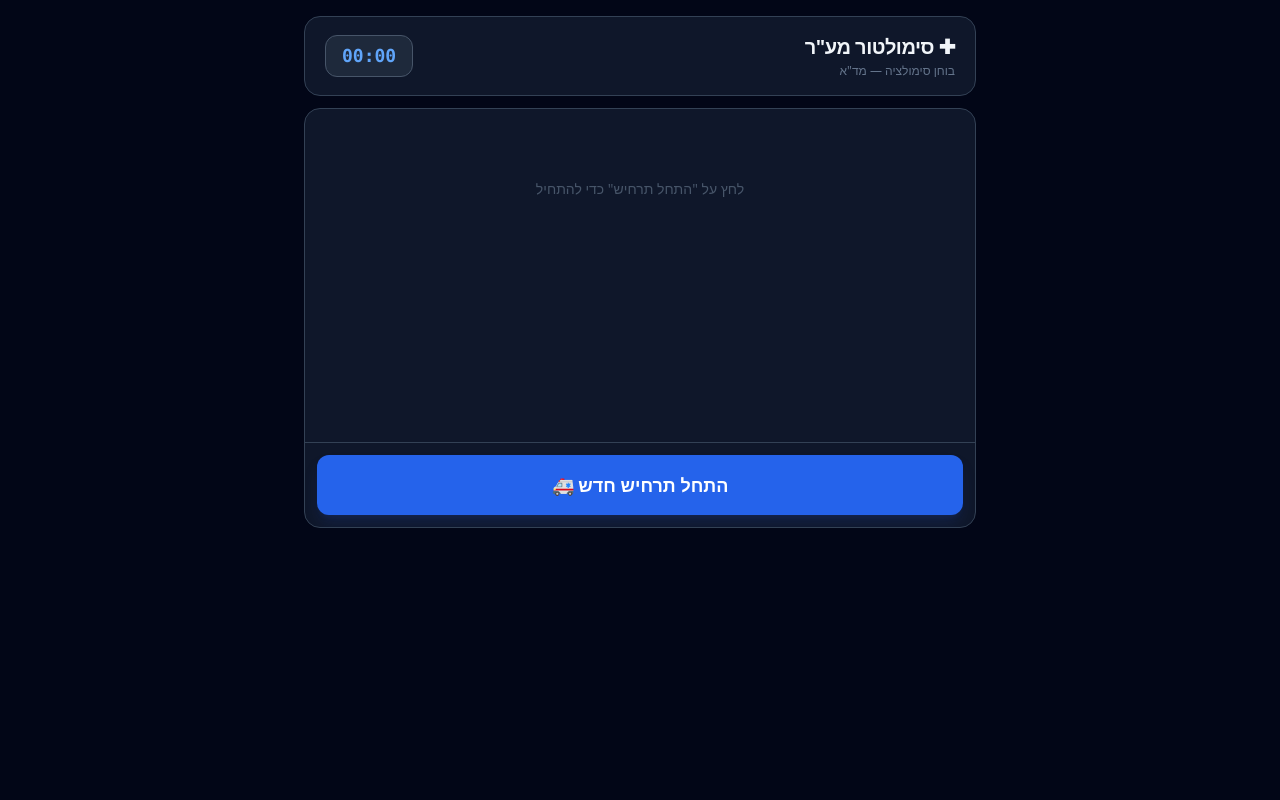
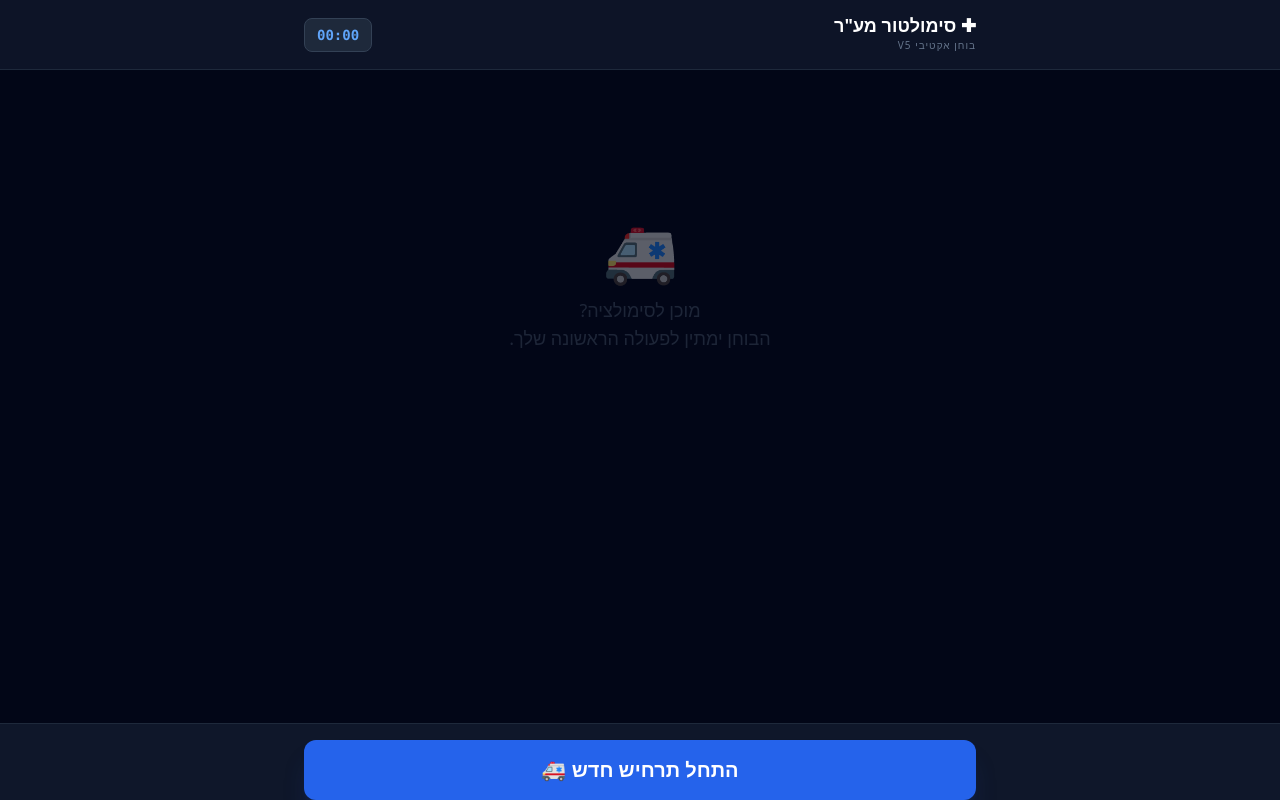
Before and after one commit to yehuda9587/mda-sim, a Next.js app: page / in a window 1280 px wide. Built offline with nearby package versions, Linux system fonts and the light colour scheme.

Commit message:
claude_ami_ui_7

```diff
--- a/app/globals.css
+++ b/app/globals.css
@@ -14,16 +14,18 @@ html, body {
 
 /* קונטיינר גובה דינמי שמתחשב במקלדת */
 .h-dynamic {
-  height: 100dvh;
+  height: 100dvh; /* גובה דינמי שמתעדכן עם המקלדת */
   display: flex;
   flex-direction: column;
 }
 
-/* אזור הצ'אט - יתפוס את כל המקום הפנוי */
-.chat-container {
-  flex: 1;
-  overflow-y: auto;
-  -webkit-overflow-scrolling: touch; /* גלילה חלקה ב-iOS */
+/* הסתרת פסי גלילה */
+.no-scrollbar::-webkit-scrollbar {
+  display: none;
+}
+.no-scrollbar {
+  -ms-overflow-style: none;
+  scrollbar-width: none;
 }
 
 .pb-safe {
--- a/app/layout.tsx
+++ b/app/layout.tsx
@@ -6,7 +6,6 @@ export const metadata: Metadata = {
   description: "אימון סכמת ABCDE",
 };
 
-// הגדרות Viewport למניעת זום ויישור למסך מלא
 export const viewport: Viewport = {
   width: "device-width",
   initialScale: 1,
--- a/app/page.tsx
+++ b/app/page.tsx
@@ -2,7 +2,7 @@
 import { useState, useEffect, useRef, useCallback } from 'react';
 
 interface ChatMessage {
-  role: 'user' | 'assistant';
+  role: 'user' | 'assistant' | 'model';
   content: string;
 }
 
@@ -15,25 +15,20 @@ const STORAGE_KEY = 'mda_sim_v5';
 const SCORE_RE = /ציון\s+סופי:\s*(\d+)/i;
 
 export default function MdaSimulator() {
-  const [messages, setMessages]         = useState<ChatMessage[]>([]);
-  const [input, setInput]               = useState('');
-  const [seconds, setSeconds]           = useState(0);
+  const [messages, setMessages] = useState<ChatMessage[]>([]);
+  const [input, setInput] = useState('');
+  const [seconds, setSeconds] = useState(0);
   const [timerRunning, setTimerRunning] = useState(false);
-  const [paused, setPaused]             = useState(false);
-  const [loading, setLoading]           = useState(false);
+  const [paused, setPaused] = useState(false);
+  const [loading, setLoading] = useState(false);
   const [scoreHistory, setScoreHistory] = useState<ScoreEntry[]>([]);
-
-  // ─── lockedScenario — לב הפתרון ──────────────────────────────────────────
-  // נבחר בשרת בהודעה הראשונה → מוחזר ב-X-Scenario header → נשלח בכל request.
-  // ערובה לכך שאותו system-prompt (= אותו פצוע) נבנה לאורך כל השיחה.
   const [lockedScenario, setLockedScenario] = useState<object | null>(null);
 
   const scrollRef = useRef<HTMLDivElement>(null);
-  const inputRef  = useRef<HTMLInputElement>(null);
+  const inputRef = useRef<HTMLInputElement>(null);
 
   const isActive = lockedScenario !== null || loading;
 
-  // ─── Side effects ─────────────────────────────────────────────────────────
   useEffect(() => {
     try {
       const raw = localStorage.getItem(STORAGE_KEY);
@@ -48,46 +43,38 @@ export default function MdaSimulator() {
   }, [timerRunning, paused]);
 
   useEffect(() => {
-    scrollRef.current?.scrollIntoView({ behavior: 'smooth' });
+    if (scrollRef.current) {
+      scrollRef.current.scrollIntoView({ behavior: 'smooth' });
+    }
   }, [messages]);
 
   useEffect(() => {
     if (isActive && !paused && !loading) inputRef.current?.focus();
   }, [isActive, paused, loading, messages.length]);
 
-  // ─── Helpers ──────────────────────────────────────────────────────────────
   const fmt = (s: number) =>
     `${String(Math.floor(s / 60)).padStart(2, '0')}:${String(s % 60).padStart(2, '0')}`;
 
   const saveScore = useCallback((score: number) => {
     setScoreHistory(prev => {
-      const updated = [
-        { date: new Date().toLocaleDateString('he-IL'), score },
-        ...prev,
-      ].slice(0, 5);
+      const updated = [{ date: new Date().toLocaleDateString('he-IL'), score }, ...prev].slice(0, 5);
       try { localStorage.setItem(STORAGE_KEY, JSON.stringify(updated)); } catch {}
       return updated;
     });
   }, []);
 
-  // ─── Streaming ────────────────────────────────────────────────────────────
   const handleStream = useCallback(async (res: Response) => {
     const reader = res.body?.getReader();
     if (!reader) return;
-
     setMessages(prev => [...prev, { role: 'assistant', content: '' }]);
-
     let full = '';
     const dec = new TextDecoder();
-
     while (true) {
       const { done, value } = await reader.read();
       if (done) break;
       full += dec.decode(value, { stream: true });
       setMessages(prev => [...prev.slice(0, -1), { role: 'assistant', content: full }]);
     }
-
-    // זיהוי ציון → סיום סימולציה
     const m = full.match(SCORE_RE);
     if (m) {
       saveScore(parseInt(m[1], 10));
@@ -97,11 +84,8 @@ export default function MdaSimulator() {
     }
   }, [saveScore]);
 
-  // ─── Start ────────────────────────────────────────────────────────────────
-  // חשוב: setMessages([initMsg]) — לא setMessages([]) — כדי שה-history לא יתחיל מ-model
   const startScenario = async () => {
     if (loading) return;
-
     const initMsg: ChatMessage = { role: 'user', content: 'התחל תרחיש' };
     setMessages([initMsg]);
     setSeconds(0);
@@ -109,50 +93,36 @@ export default function MdaSimulator() {
     setPaused(false);
     setLockedScenario(null);
     setLoading(true);
-
     try {
       const res = await fetch('/api/chat', {
         method: 'POST',
         headers: { 'Content-Type': 'application/json' },
         body: JSON.stringify({ messages: [initMsg], scenario: null }),
       });
-
-      if (!res.ok) throw new Error(`שגיאת שרת ${res.status}`);
-
-      // שמירת התרחיש מיד לאחר קבלת הheaders (לפני body)
       const raw = res.headers.get('X-Scenario');
-      if (raw) {
-        try { setLockedScenario(JSON.parse(decodeURIComponent(raw))); }
-        catch { console.warn('Failed to parse X-Scenario'); }
-      }
-
+      if (raw) setLockedScenario(JSON.parse(decodeURIComponent(raw)));
       await handleStream(res);
     } catch (err: any) {
       setMessages(prev => [...prev, { role: 'assistant', content: `שגיאה: ${err.message}` }]);
-      setLockedScenario(null);
       setTimerRunning(false);
     } finally {
       setLoading(false);
     }
   };
 
-  // ─── Send ─────────────────────────────────────────────────────────────────
   const sendMessage = async (text: string) => {
     if (!text.trim() || paused || loading || !isActive) return;
-
     const userMsg: ChatMessage = { role: 'user', content: text.trim() };
     const updated = [...messages, userMsg];
     setMessages(updated);
     setInput('');
     setLoading(true);
-
     try {
       const res = await fetch('/api/chat', {
         method: 'POST',
         headers: { 'Content-Type': 'application/json' },
         body: JSON.stringify({ messages: updated, scenario: lockedScenario }),
       });
-      if (!res.ok) throw new Error(`שגיאת שרת ${res.status}`);
       await handleStream(res);
     } catch (err: any) {
       setMessages(prev => [...prev, { role: 'assistant', content: `שגיאה: ${err.message}` }]);
@@ -161,95 +131,63 @@ export default function MdaSimulator() {
     }
   };
 
-  // ─── Render ───────────────────────────────────────────────────────────────
   return (
-    <div dir="rtl" className="min-h-screen bg-slate-950 text-slate-100 p-4 flex flex-col items-center font-sans">
+    <div className="h-dynamic w-full flex flex-col bg-slate-950 overflow-hidden relative">
 
-      {/* היסטוריית ציונים */}
-      {scoreHistory.length > 0 && (
-        <div className="w-full max-w-2xl mb-3 flex gap-2 overflow-x-auto py-1">
-          {scoreHistory.map((h, i) => (
-            <div key={i} className="bg-slate-800 border border-slate-700 rounded-xl p-3 min-w-[78px] text-center flex-shrink-0">
-              <div className="text-[10px] text-slate-500 mb-1">{h.date}</div>
-              <div className={`text-xl font-black ${
-                h.score >= 80 ? 'text-emerald-400' : h.score >= 60 ? 'text-amber-400' : 'text-rose-400'
-              }`}>{h.score}</div>
-            </div>
-          ))}
-        </div>
-      )}
-
-      {/* Header */}
-      <div className="w-full max-w-2xl bg-slate-900 border border-slate-700 rounded-2xl px-5 py-4 mb-3 flex justify-between items-center">
+      {/* Header - גובה קבוע */}
+      <header className="shrink-0 bg-slate-900/90 backdrop-blur-md border-b border-slate-800 p-4 z-20">
+        <div className="max-w-2xl mx-auto flex justify-between items-center w-full">
           <div>
-          <h1 className="text-xl font-bold tracking-tight">✚ סימולטור מע"ר</h1>
-          <p className="text-xs text-slate-500 mt-0.5">בוחן סימולציה — מד"א</p>
+            <h1 className="text-lg font-black text-white leading-none">✚ סימולטור מע"ר</h1>
+            <p className="text-[10px] text-slate-500 uppercase tracking-widest mt-1">בוחן אקטיבי v5</p>
           </div>
           <div className="flex items-center gap-2">
             {timerRunning && (
-            <button
-              onClick={() => setPaused(p => !p)}
-              className="px-3 py-1.5 bg-slate-800 hover:bg-slate-700 border border-slate-600 rounded-lg text-xs font-semibold transition-colors"
-            >
+              <button onClick={() => setPaused(!paused)} className="text-xs bg-slate-800 px-2 py-1.5 rounded border border-slate-700 text-white">
                 {paused ? '▶ המשך' : '⏸ עצור'}
               </button>
             )}
-          <div className={`text-lg font-mono font-bold px-4 py-1.5 rounded-xl border ${
-            paused
-              ? 'bg-amber-950 border-amber-700 text-amber-400 animate-pulse'
-              : 'bg-slate-800 border-slate-600 text-blue-400'
+            <div className={`font-mono font-bold px-3 py-1.5 rounded-lg border text-sm ${
+              paused ? 'bg-amber-900/20 border-amber-700 text-amber-500' : 'bg-slate-800 border-slate-700 text-blue-400'
             }`}>
               {fmt(seconds)}
             </div>
           </div>
         </div>
+      </header>
 
-      {/* Chat */}
-      <div
-        className="w-full max-w-2xl bg-slate-900 border border-slate-700 rounded-2xl overflow-hidden flex flex-col mb-3"
-        style={{ minHeight: 420, maxHeight: '65vh' }}
-      >
-        <div className="flex-1 overflow-y-auto p-4 space-y-3">
+      {/* אזור הצ'אט - גמיש ונגלל (flex-1) */}
+      <main className="flex-1 overflow-y-auto p-4 space-y-4 no-scrollbar bg-slate-950">
+        <div className="max-w-2xl mx-auto w-full flex flex-col space-y-4">
           {messages.length === 0 && (
-            <div className="flex items-center justify-center h-32 text-slate-600 text-sm">
-              לחץ על "התחל תרחיש" כדי להתחיל
+            <div className="h-[50vh] flex flex-col items-center justify-center text-slate-600 text-center opacity-40">
+              <span className="text-6xl mb-4">🚑</span>
+              <p className="text-lg">מוכן לסימולציה?<br/>הבוחן ימתין לפעולה הראשונה שלך.</p>
             </div>
           )}
-
           {messages.map((m, i) => (
             <div key={i} className={`flex ${m.role === 'user' ? 'justify-start' : 'justify-end'}`}>
-              <div className={`max-w-[85%] px-4 py-3 rounded-2xl text-sm leading-relaxed whitespace-pre-wrap ${
+              <div className={`max-w-[90%] px-4 py-3 rounded-2xl text-sm leading-relaxed shadow-sm ${
                 m.role === 'user'
-                  ? 'bg-blue-600 text-white rounded-tl-none'
+                  ? 'bg-blue-600 text-white rounded-tl-none font-medium'
                   : 'bg-slate-800 border border-slate-700 text-slate-100 rounded-tr-none'
               }`}>
-                <div className="text-[10px] font-bold opacity-40 mb-1">
-                  {m.role === 'user' ? 'מע"ר' : 'בוחן'}
-                </div>
-                {m.content || (
-                  <span className="inline-flex gap-1 py-0.5">
-                    {[0, 150, 300].map(d => (
-                      <span
-                        key={d}
-                        className="w-1.5 h-1.5 bg-slate-500 rounded-full animate-bounce"
-                        style={{ animationDelay: `${d}ms` }}
-                      />
-                    ))}
-                  </span>
-                )}
+                {m.content}
               </div>
             </div>
           ))}
-          <div ref={scrollRef} />
+          <div ref={scrollRef} className="h-4" />
         </div>
+      </main>
 
-        {/* Input */}
-        <div className="p-3 border-t border-slate-700">
+      {/* Footer - תמיד בתחתית, נצמד למקלדת */}
+      <footer className="shrink-0 p-4 bg-slate-900 border-t border-slate-800 pb-safe z-20">
+        <div className="max-w-2xl mx-auto w-full">
           {!isActive ? (
             <button
               onClick={startScenario}
               disabled={loading}
-              className="w-full bg-blue-600 hover:bg-blue-500 disabled:opacity-50 text-white py-4 rounded-xl font-bold text-lg transition-all active:scale-[0.98] shadow-lg shadow-blue-900/30"
+              className="w-full bg-blue-600 hover:bg-blue-500 disabled:opacity-50 text-white py-4 rounded-xl font-black text-xl transition-all active:scale-[0.98] shadow-xl shadow-blue-900/30"
             >
               {loading ? 'טוען תרחיש...' : 'התחל תרחיש חדש 🚑'}
             </button>
@@ -261,24 +199,20 @@ export default function MdaSimulator() {
                 disabled={paused || loading}
                 onChange={e => setInput(e.target.value)}
                 onKeyDown={e => { if (e.key === 'Enter' && !e.shiftKey) { e.preventDefault(); sendMessage(input); } }}
-                placeholder={
-                  paused   ? 'הסימולציה מושהית' :
-                  loading  ? 'ממתין לתשובה...'  :
-                             'תאר פעולה (סכימת ABCDE)...'
-                }
-                className="flex-1 bg-slate-800 border border-slate-600 rounded-xl px-4 py-3 focus:outline-none focus:ring-2 focus:ring-blue-500 focus:border-transparent disabled:opacity-40 text-sm placeholder:text-slate-500"
+                placeholder={paused ? "הסימולציה מושהית" : "תאר פעולה..."}
+                className="flex-1 bg-slate-800 border border-slate-700 rounded-xl px-4 py-3.5 focus:outline-none focus:ring-2 focus:ring-blue-500 text-base text-white placeholder:text-slate-600 transition-all"
               />
               <button
                 onClick={() => sendMessage(input)}
                 disabled={paused || loading || !input.trim()}
-                className="bg-blue-600 hover:bg-blue-500 disabled:opacity-40 text-white px-6 rounded-xl font-bold transition-all active:scale-95"
+                className="bg-blue-600 hover:bg-blue-500 disabled:opacity-40 text-white px-5 rounded-xl font-bold transition-all active:scale-95"
               >
                 שלח
               </button>
             </div>
           )}
         </div>
-      </div>
+      </footer>
     </div>
   );
 }
```
Lines whose indentation alone changed are shown as unchanged.
